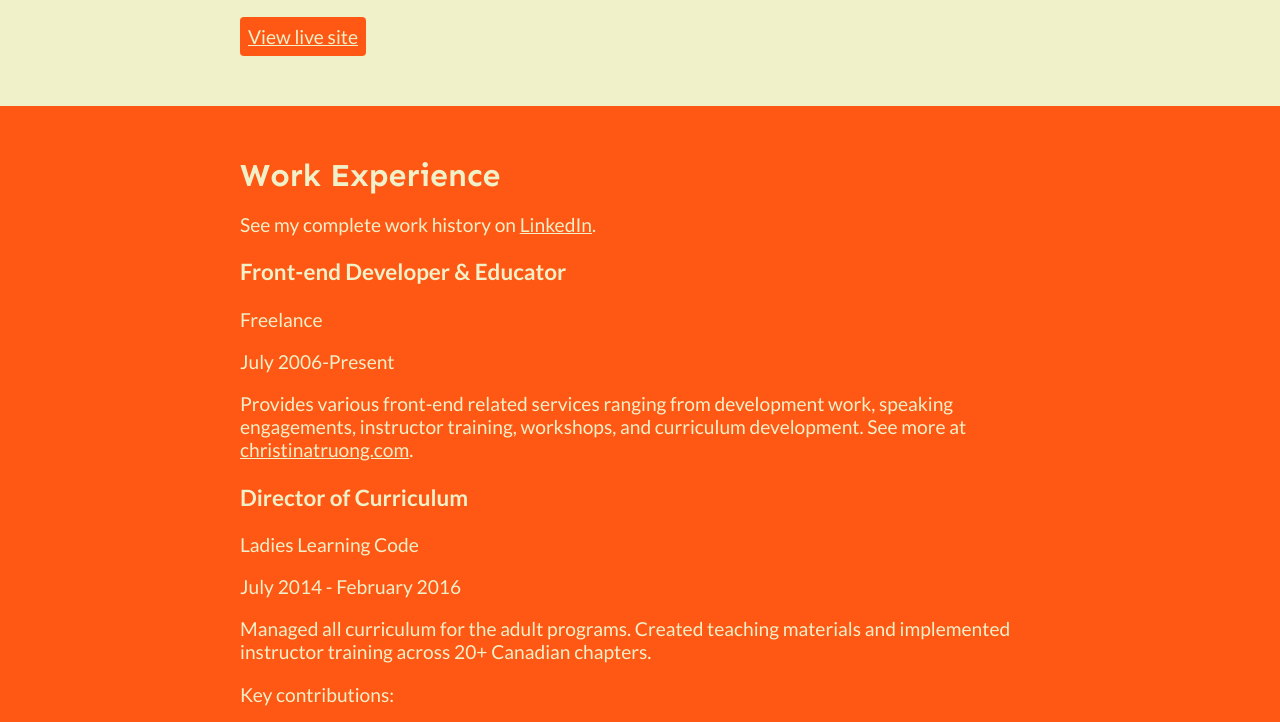
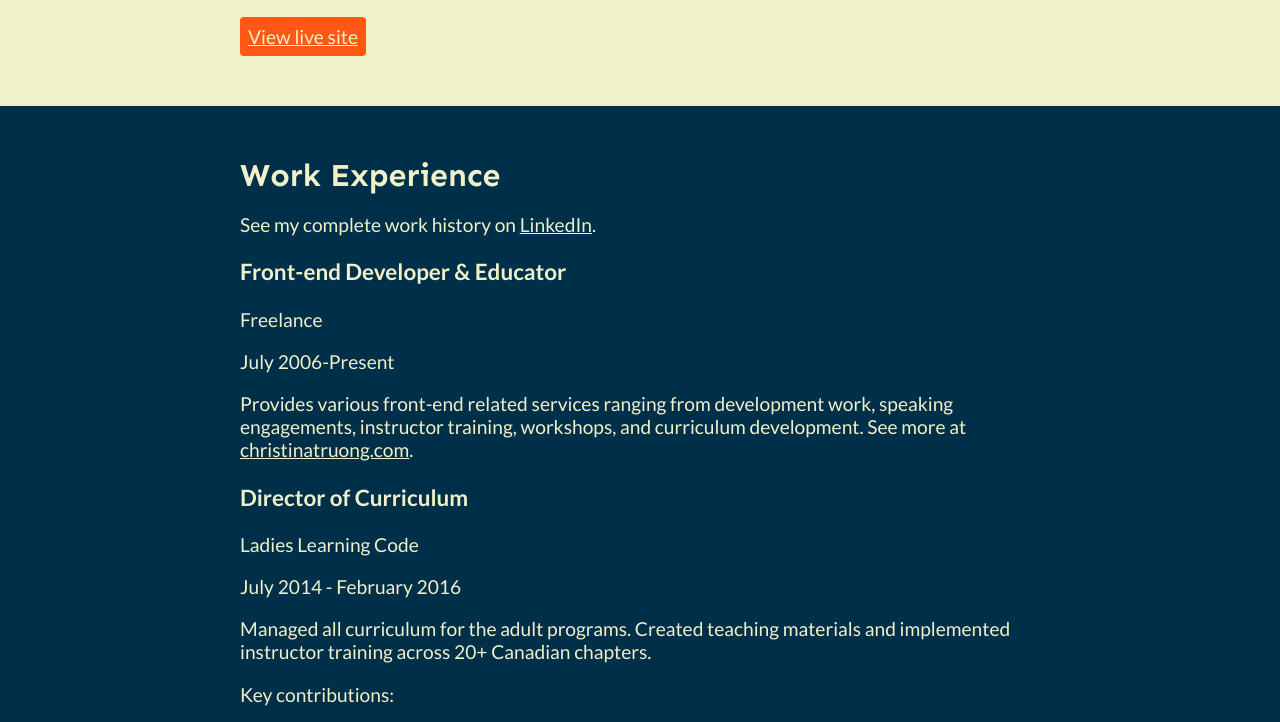
Before and after one commit to diffgee/css-portfolio, a plain HTML site: page Exercise Files/Ch2/02_12/css-portfolio/index.html in a window 1280 px wide. Shown: the part 1953-2675 px from the top of the page. Drawn offline with Linux system fonts and the light colour scheme.

Commit message:
updated color scheme

```diff
--- a/Exercise Files/Ch2/02_12/css-portfolio/css/styles.css
+++ b/Exercise Files/Ch2/02_12/css-portfolio/css/styles.css
@@ -4,7 +4,8 @@
 #ff5714 Orioles Orange
 #683257 Halayà Úbe
 #581908 French Puce
-#d62828 Amaranth Red*/
+#d62828 Amaranth Red
+#003049 Prussian Blue*/
 
 
 
@@ -81,8 +82,8 @@ header {
 /* Work Experience
 -------------------------*/
 .work {
-  background: #ff5714;
-  /* background: #d62828; */
+  /* background: #ff5714; */
+  background: #003049;
   color: #f0f0c9;
 }
 .work a {
```
